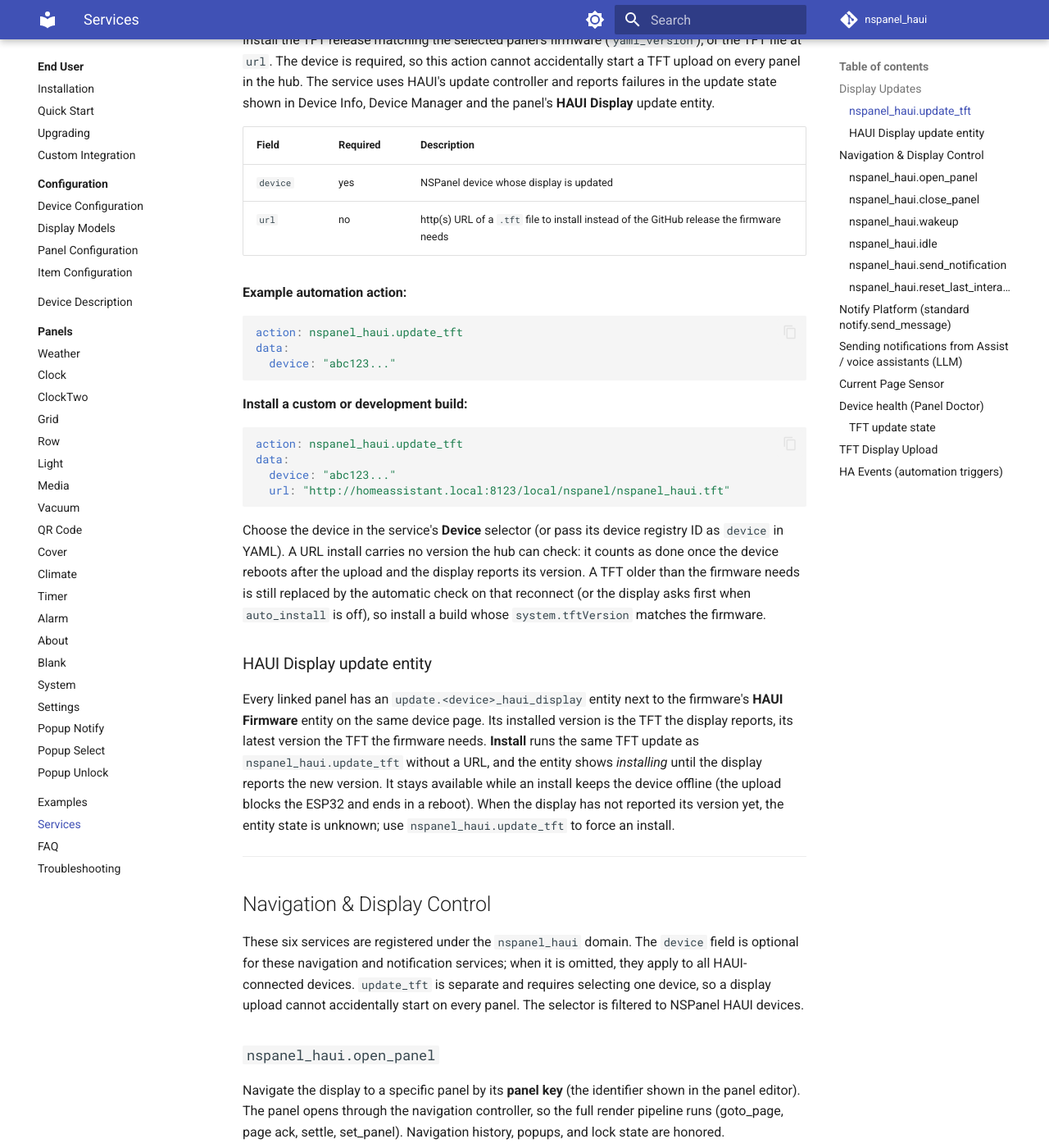
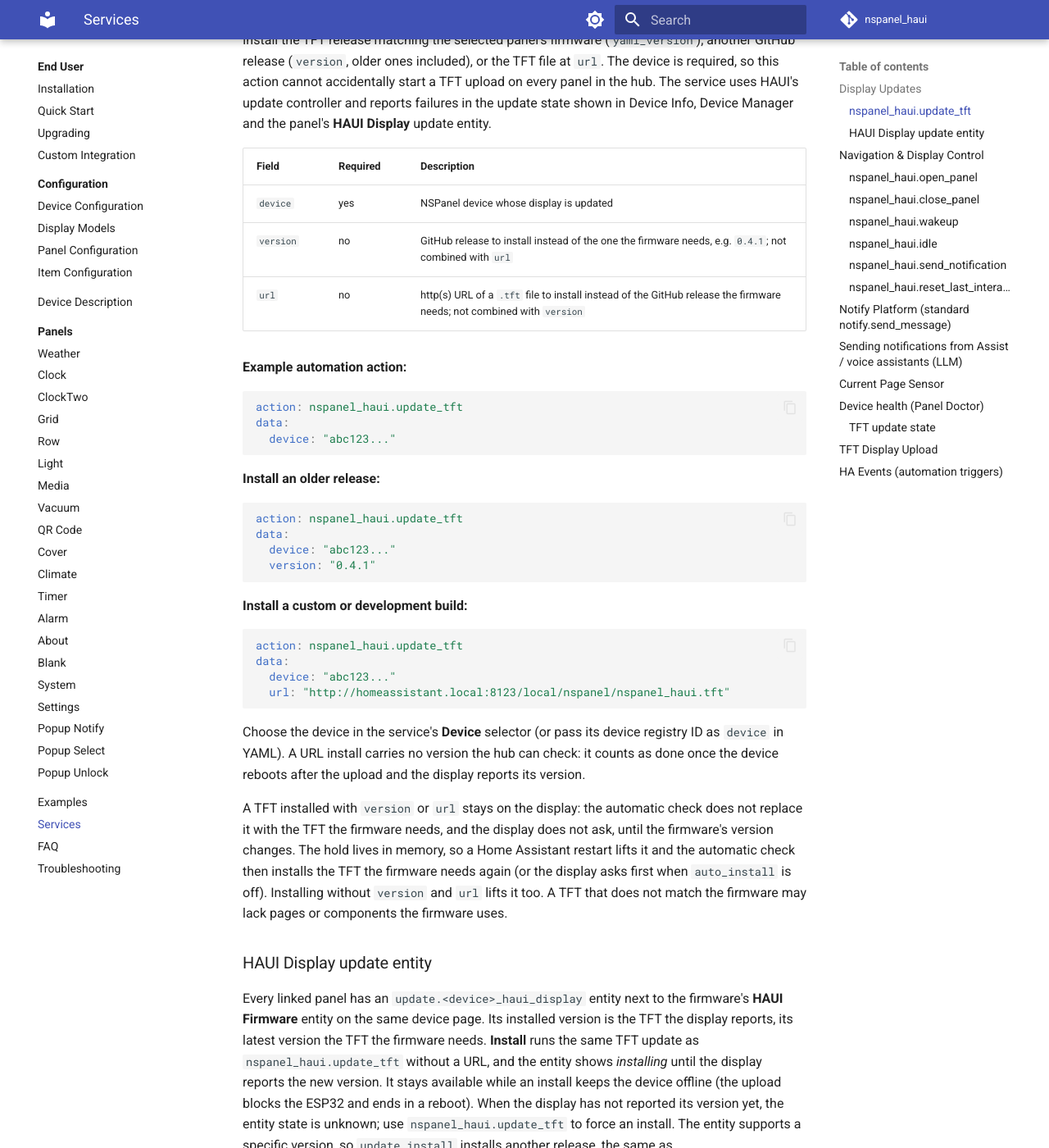
Before and after one commit to happydasch/nspanel_haui, an MkDocs documentation site: the page built from docs/services.md, in a window 1280 px wide and 1400 px high, scrolled down 447 px. Shown: the whole window at 82% size. Built offline with MkDocs 1.6.1 and Material for MkDocs 9.7.7, drawn with Linux system fonts in a browser that asks for light colours; comment, search, counter and statistics services are not loaded; some of the changed text lies outside the part shown.

Commit message:
feat: enhance TFT update functionality to support specific version installations and retain manually installed versions

````diff
--- a/docs/services.md
+++ b/docs/services.md
@@ -17,7 +17,8 @@
 ### `nspanel_haui.update_tft`
 
 Install the TFT release matching the selected panel's firmware (`yaml_version`),
-or the TFT file at `url`. The device is required, so this action cannot
+another GitHub release (`version`, older ones included), or the TFT file at
+`url`. The device is required, so this action cannot
 accidentally start a TFT upload on every panel in the hub. The service uses
 HAUI's update controller and reports failures in the update state shown in
 Device Info, Device Manager and the panel's **HAUI Display** update entity.
@@ -25,7 +26,8 @@
 | Field | Required | Description |
 |-------|----------|-------------|
 | `device` | yes | NSPanel device whose display is updated |
-| `url` | no | http(s) URL of a `.tft` file to install instead of the GitHub release the firmware needs |
+| `version` | no | GitHub release to install instead of the one the firmware needs, e.g. `0.4.1`; not combined with `url` |
+| `url` | no | http(s) URL of a `.tft` file to install instead of the GitHub release the firmware needs; not combined with `version` |
 
 **Example automation action:**
 
@@ -33,6 +35,15 @@
 action: nspanel_haui.update_tft
 data:
   device: "abc123..."
+```
+
+**Install an older release:**
+
+```yaml
+action: nspanel_haui.update_tft
+data:
+  device: "abc123..."
+  version: "0.4.1"
 ```
 
 **Install a custom or development build:**
@@ -47,10 +58,15 @@
 Choose the device in the service's **Device** selector (or pass its device
 registry ID as `device` in YAML). A URL install carries no version the hub can
 check: it counts as done once the device reboots after the upload and the
-display reports its version. A TFT older than the firmware needs is still
-replaced by the automatic check on that reconnect (or the display asks first
-when `auto_install` is off), so install a build whose `system.tftVersion`
-matches the firmware.
+display reports its version.
+
+A TFT installed with `version` or `url` stays on the display: the automatic
+check does not replace it with the TFT the firmware needs, and the display does
+not ask, until the firmware's version changes. The hold lives in memory, so a
+Home Assistant restart lifts it and the automatic check then installs the TFT
+the firmware needs again (or the display asks first when `auto_install` is
+off). Installing without `version` and `url` lifts it too. A TFT that does not
+match the firmware may lack pages or components the firmware uses.
 
 ### HAUI Display update entity
 
@@ -62,7 +78,17 @@
 new version. It stays available while an install keeps the device offline (the
 upload blocks the ESP32 and ends in a reboot). When the display has not
 reported its version yet, the entity state is unknown; use
-`nspanel_haui.update_tft` to force an install.
+`nspanel_haui.update_tft` to force an install. The entity supports a specific
+version, so `update.install` installs another release, the same as
+`nspanel_haui.update_tft` with `version`:
+
+```yaml
+action: update.install
+target:
+  entity_id: update.nspanel_kitchen_haui_display
+data:
+  version: "0.4.1"
+```
 
 ---
 
````
Also changed, not shown: CHANGELOG.md (+14 -0 lines), docs/configuration/device.md (+1 -1 lines), docs/esphome.md (+4 -0 lines), docs/upgrading.md (+3 -3 lines), 14 other files.
